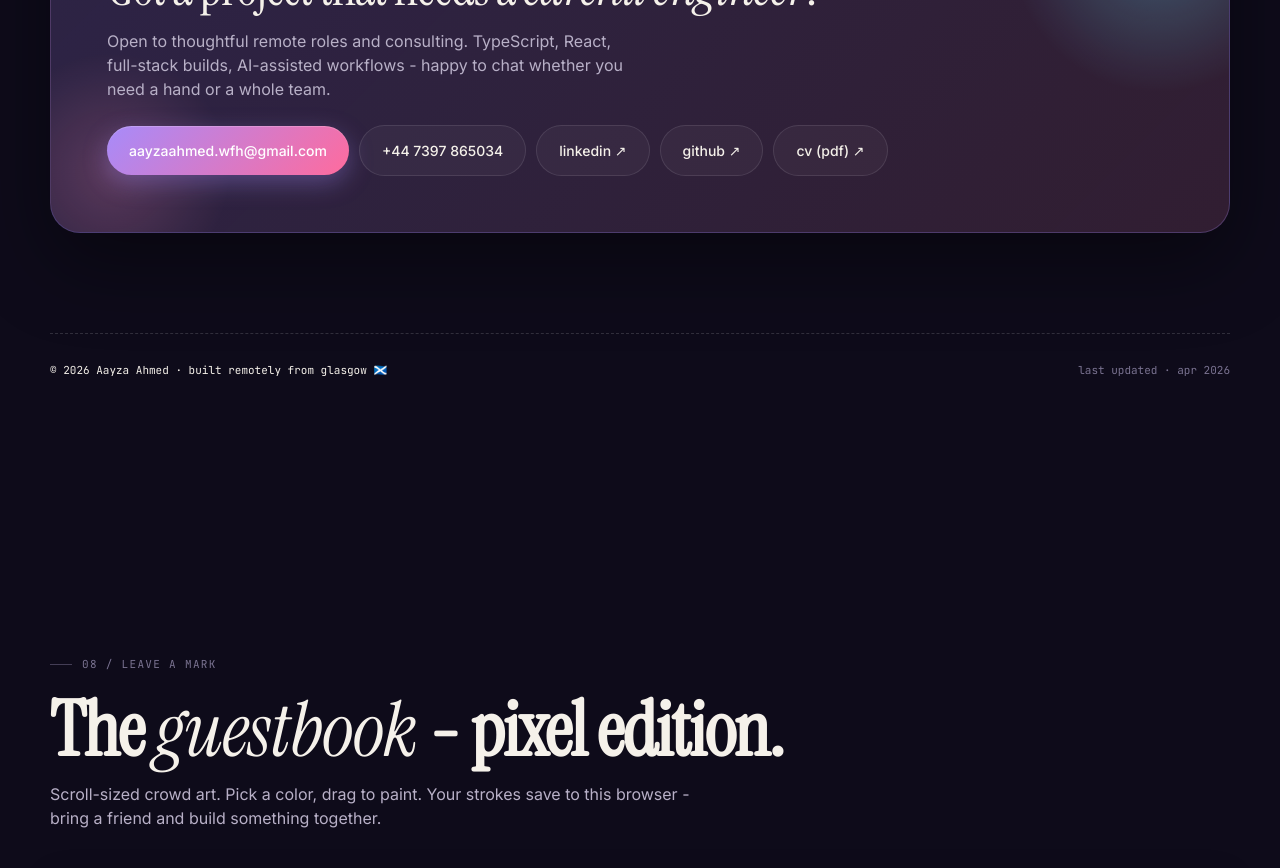
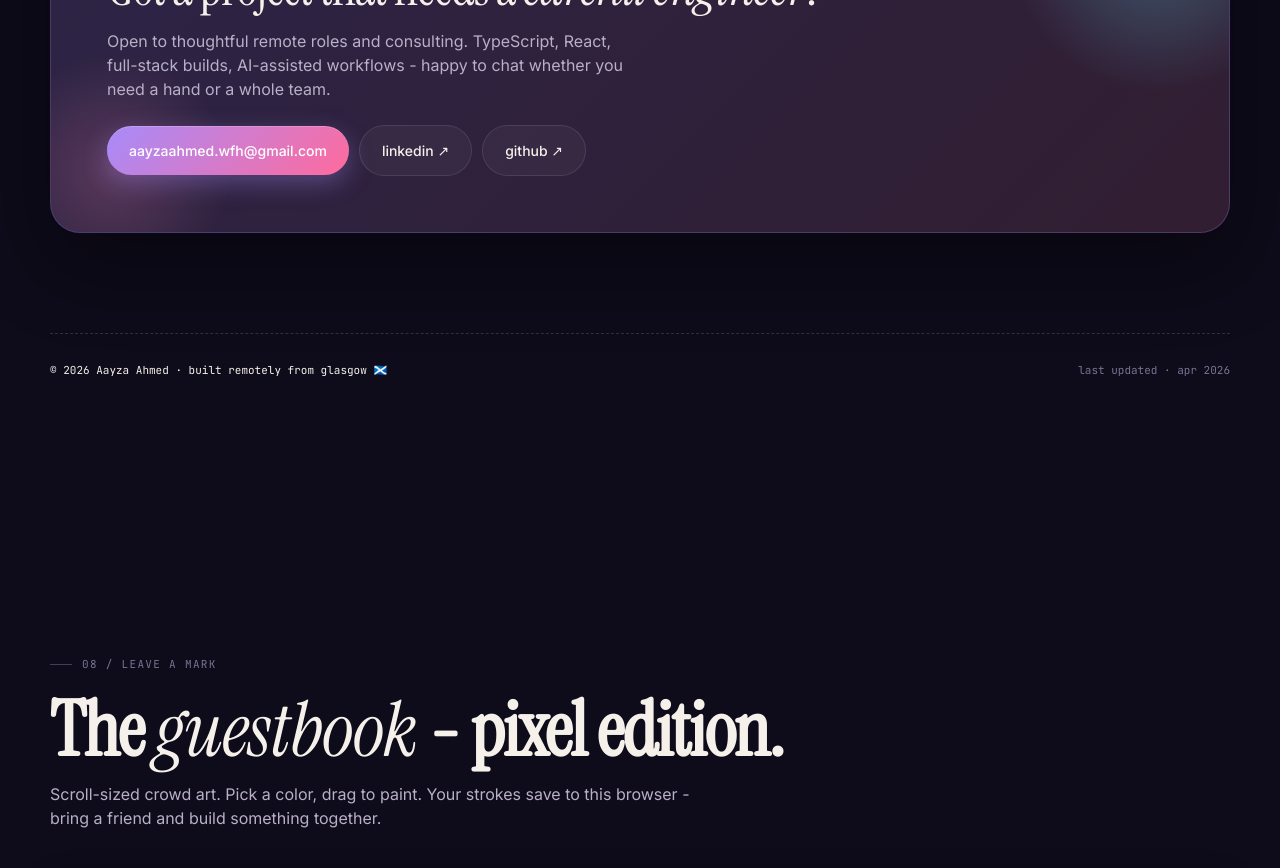
Before and after one commit to aayza-ascent/aayza-ascent.github.io, a Next.js app: page / in a window 1280 px wide. Shown: the part 9420-10288 px from the top of the page. Built offline with nearby package versions, Linux system fonts and the light colour scheme; no server answers.

Commit message:
feat: remove number

```diff
--- a/components/ApiWidget.tsx
+++ b/components/ApiWidget.tsx
@@ -200,9 +200,6 @@ export default function ApiWidget() {
             >
               aayzaahmed.wfh@gmail.com
             </a>
-            <a href="tel:+447397865034" className="btn btn-ghost">
-              +44 7397 865034
-            </a>
             <a
               href="https://linkedin.com/in/aayza-ahmed"
               target="_blank"
@@ -218,14 +215,6 @@ export default function ApiWidget() {
               className="btn btn-ghost"
             >
               github ↗
-            </a>
-            <a
-              href="/cv.pdf"
-              target="_blank"
-              rel="noopener noreferrer"
-              className="btn btn-ghost"
-            >
-              cv (pdf) ↗
             </a>
           </div>
         </div>
```
Also changed, not shown: 1 other file (tests, documents, lock files or other folders).
